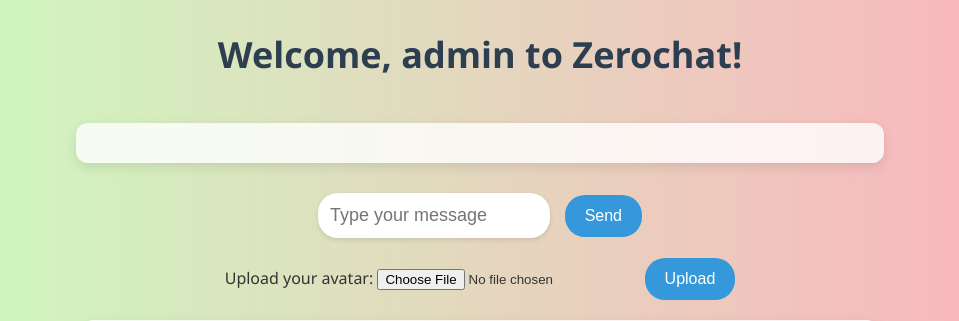
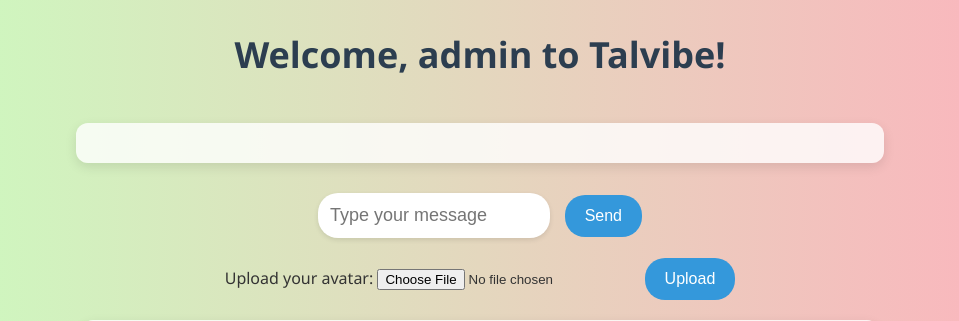
Before and after one commit to athul-blog/chat, a Flask app: page / in a window 1280 px wide. Shown: the top 321 px of the page, without its empty margins (160-1119 px from the left). Run offline with Flask 2, Linux system fonts and the light colour scheme; the visitor is signed in with stand-in values (Sample User, id 1); data that the repository does not hold is empty.

Commit message:
Update index.html

```diff
--- a/templates/index.html
+++ b/templates/index.html
@@ -3,7 +3,7 @@
 <head>
      <meta charset="UTF-8">
     <meta name="viewport" content="width=device-width, initial-scale=1.0, maximum-scale=1.0, user-scalable=no">
-    <title>Chat Room</title>
+    <title>Talvibe : Talk better , Vibe deeper</title>
     <style>
         body {
             background: linear-gradient(to right, #c9ffbf, #ffafbd);
@@ -135,7 +135,7 @@
 </head>
 <body>
     <center>
-        <h1>Welcome, {{ username }} to Zerochat!</h1>
+        <h1>Welcome, {{ username }} to Talvibe!</h1>
 
         <div id="messages"></div>
 
```
